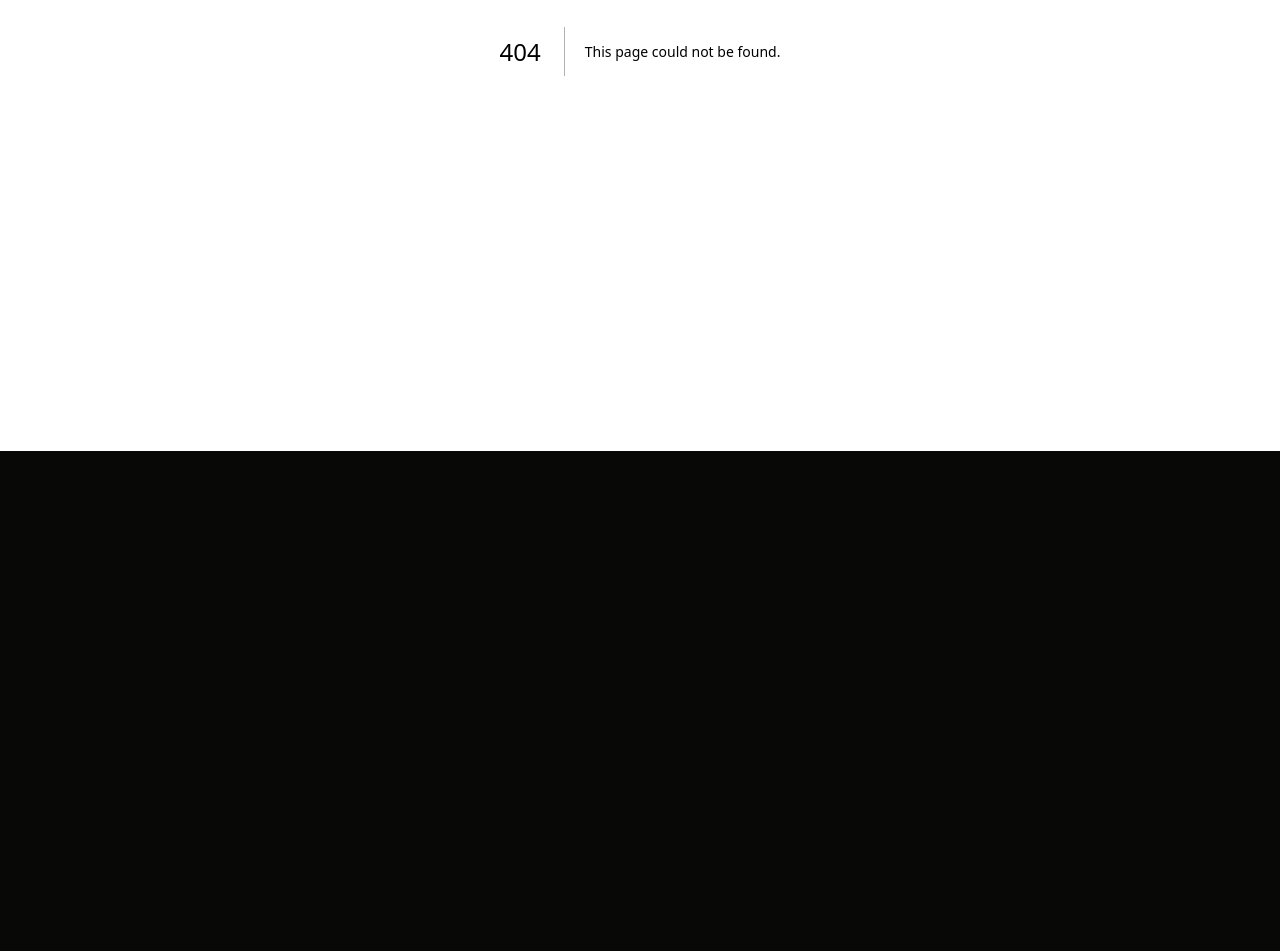
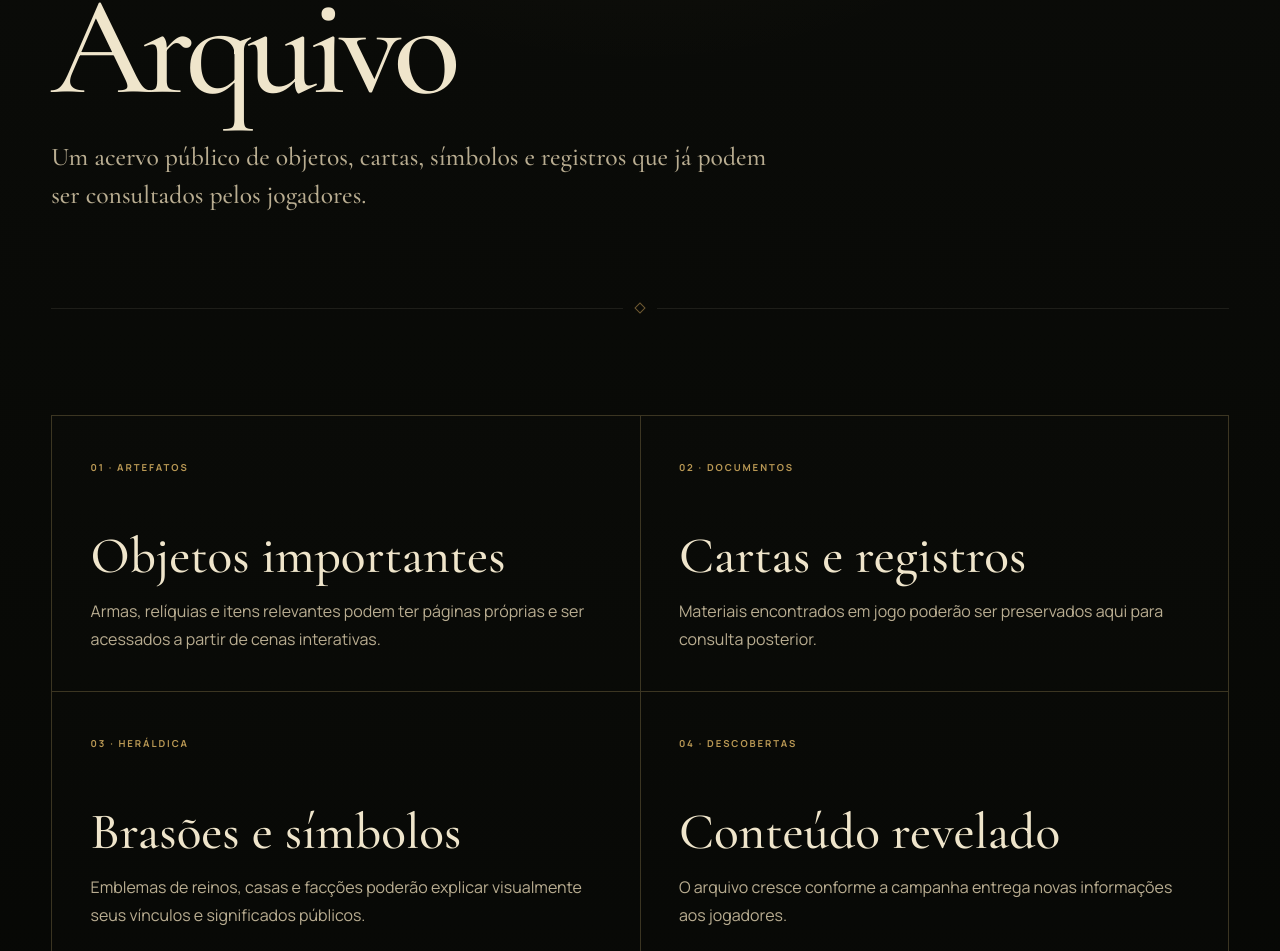
Before and after one commit to krrozino/injorn-web, a Next.js app: page /arquivo in a window 1280 px wide. Before the commit this address had no page. Shown: the part 349-1300 px from the top of the page. Before the commit the page ends 800 px from the top, so only its background shows below. Built offline with nearby package versions, Linux system fonts and the light colour scheme.

Commit message:
feat: add public archive page

```diff
--- /dev/null
+++ b/src/app/arquivo/page.tsx
@@ -0,0 +1,39 @@
+import type { Metadata } from "next";
+import { PublicPage } from "@/components/PublicPage";
+
+export const metadata: Metadata = {
+  title: "Arquivo",
+};
+
+export default function ArquivoPage() {
+  return (
+    <PublicPage
+      eyebrow="Documentos de Injorn"
+      title="Arquivo"
+      intro="Um acervo público de objetos, cartas, símbolos e registros que já podem ser consultados pelos jogadores."
+    >
+      <div className="content-grid">
+        <article className="content-card">
+          <span className="content-card__index">01 · ARTEFATOS</span>
+          <h2>Objetos importantes</h2>
+          <p>Armas, relíquias e itens relevantes podem ter páginas próprias e ser acessados a partir de cenas interativas.</p>
+        </article>
+        <article className="content-card">
+          <span className="content-card__index">02 · DOCUMENTOS</span>
+          <h2>Cartas e registros</h2>
+          <p>Materiais encontrados em jogo poderão ser preservados aqui para consulta posterior.</p>
+        </article>
+        <article className="content-card">
+          <span className="content-card__index">03 · HERÁLDICA</span>
+          <h2>Brasões e símbolos</h2>
+          <p>Emblemas de reinos, casas e facções poderão explicar visualmente seus vínculos e significados públicos.</p>
+        </article>
+        <article className="content-card">
+          <span className="content-card__index">04 · DESCOBERTAS</span>
+          <h2>Conteúdo revelado</h2>
+          <p>O arquivo cresce conforme a campanha entrega novas informações aos jogadores.</p>
+        </article>
+      </div>
+    </PublicPage>
+  );
+}
```
